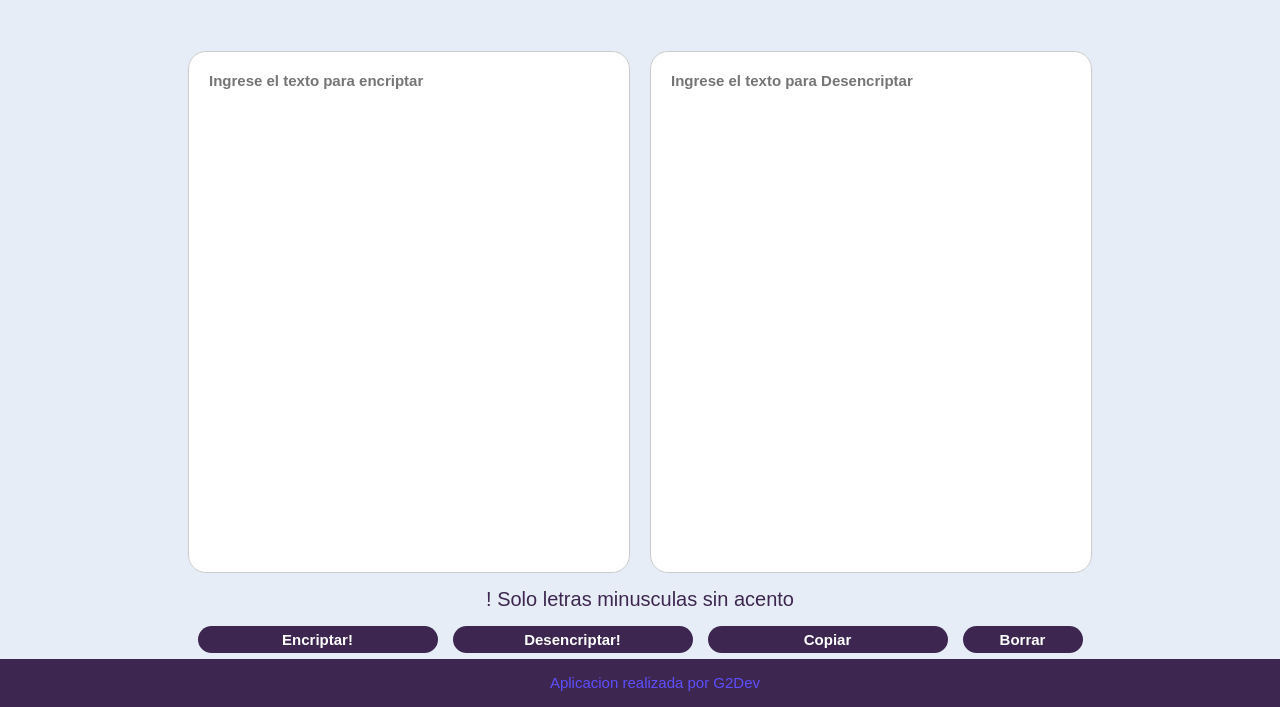
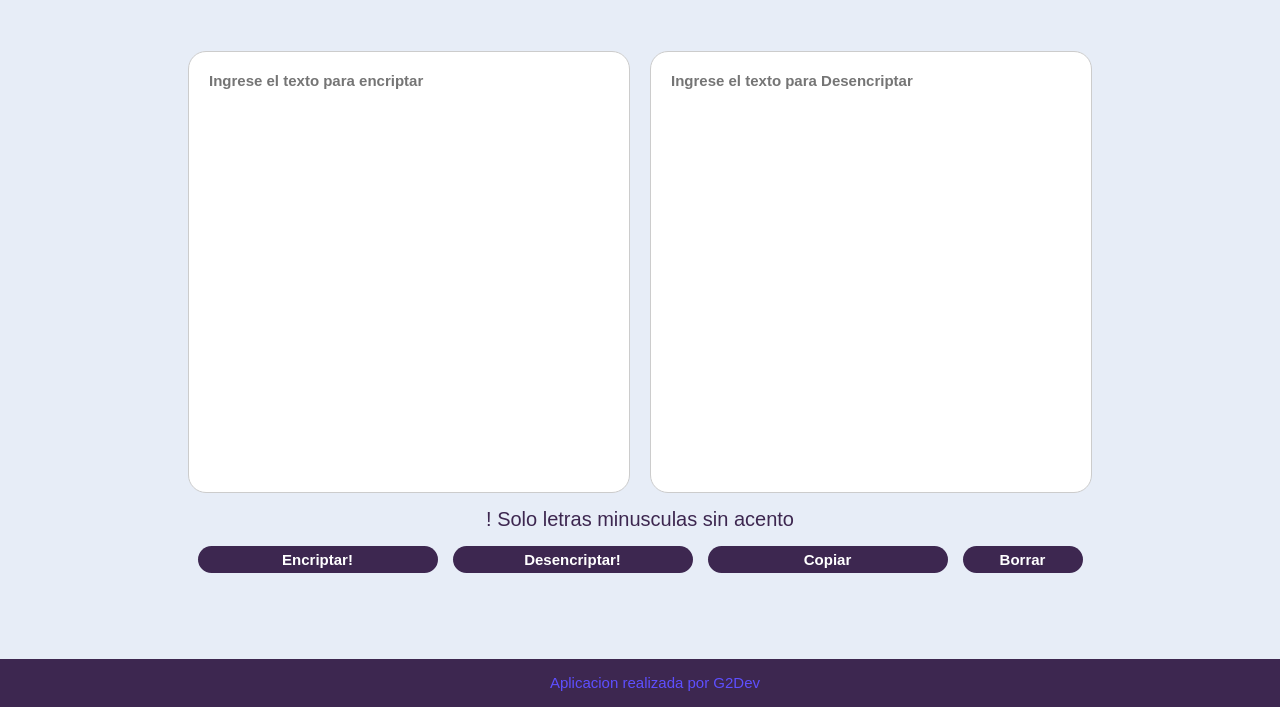
Before and after one commit to ggonzalesu/encriptadorTexto, a plain HTML site: page index.html in a window 1280 px wide. Shown: the part 93-800 px from the top of the page. Drawn offline with Linux system fonts and the light colour scheme.

Commit message:
Update style.css

```diff
--- a/style.css
+++ b/style.css
@@ -34,6 +34,7 @@ section {
 }
 
 .block-txtArea {
+    height: 90%;
     display: flex;
     justify-content: center;
     align-items: center;
@@ -41,7 +42,7 @@ section {
 }
 
 .cajastxt {
-    height: 60vh;
+    height: 50vh;
     width: 400px;
     background: #fff;
     color: #3d2750;
```
